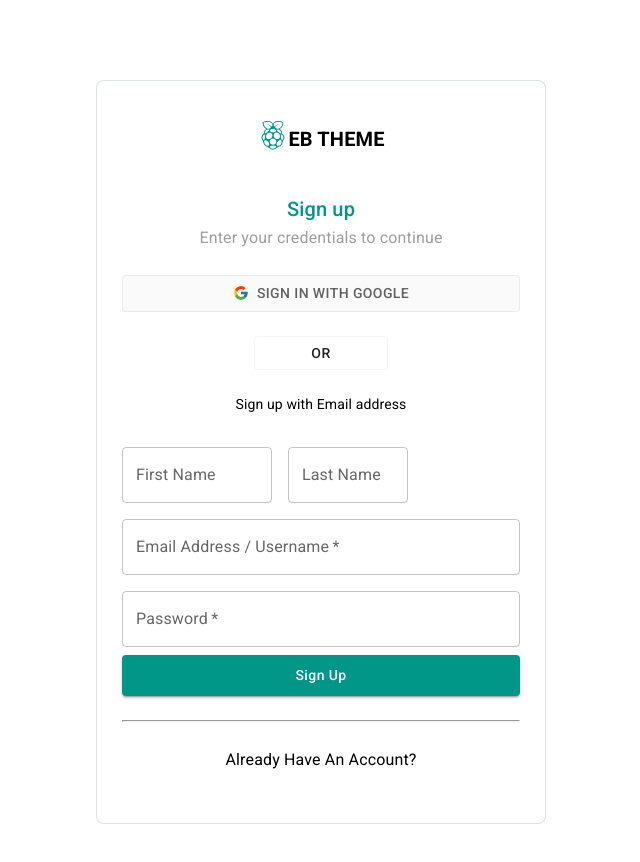
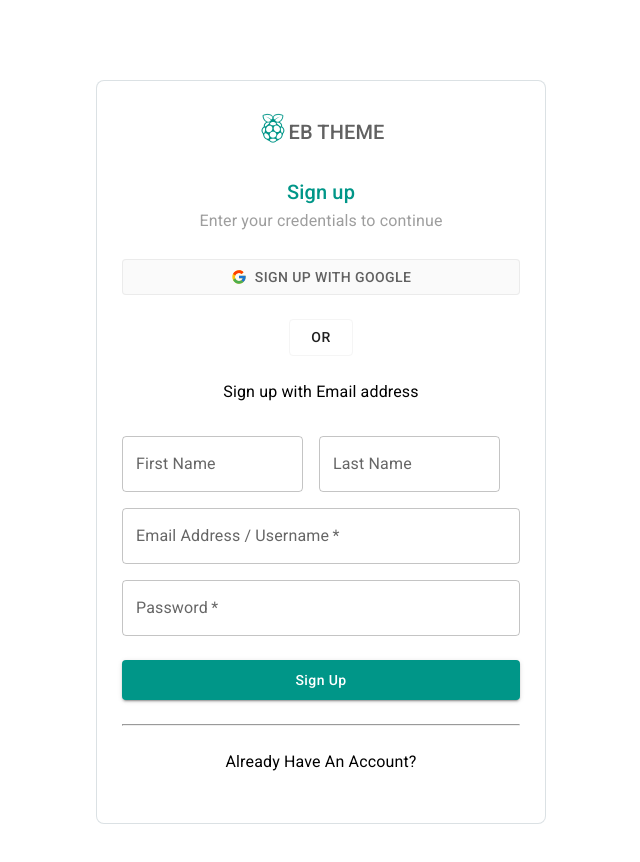
Before and after one commit to buzzracharyeah-rejan/eb_theme, a React (Create React App) app: page /register in a window 1280 px wide. Shown: the top 862 px of the page, without its empty margins (319-959 px from the left). Built offline with nearby package versions, Linux system fonts and the light colour scheme.

Commit message:
made code-refactor for signup, forgot page

```diff
--- a/src/pages/ForgotPassword/ForgotPassword.styles.js
+++ b/src/pages/ForgotPassword/ForgotPassword.styles.js
@@ -1,12 +1,12 @@
 import styled from 'styled-components';
 import {Container,  Typography, Button, TextField, Link } from '@mui/material';
 
-const color = {
+export const color = {
   BLACK: '#000',
   PRIMARY: 'rgb(0, 150, 136)',
 };
 
-const font = {
+export const font = {
   weight: {
     LIGHT: 300,
     NORMAL: 400,
@@ -18,7 +18,7 @@ const font = {
   },
 };
 
-const styles = {
+export const styles = {
   branding: {
     fontWeight: font.weight.BOLDER,
     color: color.BLACK,
@@ -48,14 +48,14 @@ const styles = {
   },
 };
 
-const CustomContainer = styled(Container)`
+export const CustomContainer = styled(Container)`
 position: absolute;
 top: 50%;
 left: 50%;
 transform: translate(-50%, -50%);
 `;
 
-const Wrapper = styled.div`
+export const Wrapper = styled.div`
   background-color: rgb(255, 255, 255);
   color: rgb(97, 97, 97);
   transition: box-shadow 300ms cubic-bezier(0.4, 0, 0.2, 1) 0ms;
@@ -72,14 +72,14 @@ const Wrapper = styled.div`
   height: 45vh;
 `;
 
-const Icon = styled.span`
+export const Icon = styled.span`
   padding: 4px;
   font-size: 1.2rem;
   color: rgb(0, 150, 136);
   font-size: 1.8rem;
 `;
 
-const CustomBox = styled.div`
+export const BoxWrapper = styled.div`
   box-sizing: border-box;
   display: flex;
   flex-flow: column wrap;
@@ -89,7 +89,7 @@ const CustomBox = styled.div`
   margin: 1.5rem 0;
 `;
 
-const HeadingMain = styled(Typography)`
+export const HeadingMain = styled(Typography)`
   font-size: 1.25rem;
   font-weight: 500;
   font-family: Roboto, sans-serif;
@@ -98,7 +98,7 @@ const HeadingMain = styled(Typography)`
   margin-bottom: 1rem !important;
 `;
 
-const HeadingSecondary = styled(Typography)`
+export const HeadingSecondary = styled(Typography)`
   color: rgb(158, 158, 158);
   font-weight: 400;
   font-family: Roboto, sans-serif;
@@ -119,11 +119,11 @@ const CustomButton = styled(Button)`
   border-color: rgba(97, 97, 97, 0.1) !important;
 `;
 
-const CustomTextField = styled(TextField)`
+export const CustomTextField = styled(TextField)`
   margin-bottom: 2rem !important;
   `;
 
-  const CustomLink = styled(Link)`
+  export const CustomLink = styled(Link)`
   text-decoration: none !important;
   font-size: 0.875rem;
   text-transform: capitalize;
@@ -132,19 +132,22 @@ const CustomTextField = styled(TextField)`
   color: ${(props) => props.theme.color || '#000'} !important;
 `;
 
-export {
-  Wrapper,
-  Icon,
-  CustomBox,
-  CustomButton,
-  CustomLink,
-  CustomTextField,
-  styles,
-  color,
-  HeadingMain,
-  HeadingSecondary,
-  CustomContainer,
-};
+
+export const SubmitBtn = styled(Button)`
+  padding: 8px 24px !important;
+  margin-bottom: 1rem !important;
+  text-transform: capitalize !important;
+`;
+
+export const BrandText = styled(Typography)`
+  fontWeight: 600;
+  color: #000,
+  padding: 1rem;
+  cursor: pointer;
+  line-height: 1.334em;
+`;
+
+
 
 // const Wrapper = styled('div')({
 //   backgroundColor: 'rgb(255, 255, 255)',
--- a/src/pages/Login/Login.styles.js
+++ b/src/pages/Login/Login.styles.js
@@ -37,7 +37,7 @@ export const Icon = styled.span`
   font-size: 1.8rem;
 `;
 
-export const CustomBox = styled.div`
+export const BoxWrapper = styled.div`
   display: flex;
   flex-flow: column wrap;
   align-items: center;
@@ -90,7 +90,7 @@ export const CustomLink = styled(Link)`
 
 export const SubmitBtn = styled(Button)`
   padding: 8px 24px !important;
-  margin-bottom: 1rem !important;
+  margin: 1rem 0 !important;
   text-transform: capitalize !important;
 `;
 
--- a/src/pages/Signup/Signup.styles.js
+++ b/src/pages/Signup/Signup.styles.js
@@ -1,54 +1,7 @@
 import styled from 'styled-components';
 import {Typography, Button, TextField, Link } from '@mui/material';
 
-const color = {
-  BLACK: '#000',
-  PRIMARY: 'rgb(0, 150, 136)',
-};
-
-const font = {
-  weight: {
-    LIGHT: 300,
-    NORMAL: 400,
-    BOLD: 500,
-    BOLDER: 600,
-  },
-  fontFamily: {
-    ROBOTO: 'Roboto sans-serif',
-  },
-};
-
-const styles = {
-  branding: {
-    fontWeight: font.weight.BOLDER,
-    color: color.BLACK,
-    padding: '1rem',
-    cursor: 'pointer',
-    lineHeight: '1.334em',
-  },
-  headingMain: {
-    margin: 'auto',
-    lineHeight: '1.35em',
-    color: color.PRIMARY,
-    fontWeight: font.weight.BOLDER,
-  },
-  ORButton: {
-    padding: '4px 56px',
-    borderColor: 'rgb(245,245,245)!important',
-    color: 'rgb(33,33,33)!important',
-    lineHeight: '1.75',
-    minWidth: '64px',
-    fontSize: '0.875rem',
-  },
-  SubmitButton: {
-    padding: '8px 24px',
-    lineHeight: '1.75em',
-    marginBottom: '1rem',
-    textTransform: 'capitalize'
-  },
-};
-
-const Wrapper = styled.div`
+export const Wrapper = styled.div`
   background-color: rgb(255, 255, 255);
   color: rgb(97, 97, 97);
   transition: box-shadow 300ms cubic-bezier(0.4, 0, 0.2, 1) 0ms;
@@ -62,26 +15,24 @@ const Wrapper = styled.div`
   min-width: 450px;
   width: 26vw;
   min-height: 75vh;
-`;
+  `;
 
-const Icon = styled.span`
+export const Icon = styled.span`
   padding: 4px;
   font-size: 1.2rem;
   color: rgb(0, 150, 136);
   font-size: 1.8rem;
 `;
 
-const CustomBox = styled.div`
-  box-sizing: border-box;
+export const BoxWrapper = styled.div`
   display: flex;
   flex-flow: column wrap;
-  width: 100%;
   align-items: center;
   justify-content: center;
   margin: 1.5rem 0;
 `;
 
-const HeadingMain = styled(Typography)`
+export const HeadingMain = styled(Typography)`
   margin: 0 0 0.35em;
   font-size: 1.25rem;
   font-weight: 500;
@@ -90,7 +41,7 @@ const HeadingMain = styled(Typography)`
   color: rgb(0, 150, 136);
 `;
 
-const HeadingSecondary = styled(Typography)`
+export const HeadingSecondary = styled(Typography)`
   margin: 0px;
   color: rgb(158, 158, 158);
   font-weight: 400;
@@ -100,7 +51,7 @@ const HeadingSecondary = styled(Typography)`
   text-align: center;
 `;
 
-const CustomButton = styled(Button)`
+export const CustomButton = styled(Button)`
   background-color: rgb(250, 250, 250) !important;
   color: rgb(97, 97, 97) !important;
   line-height: 1.75;
@@ -111,41 +62,44 @@ const CustomButton = styled(Button)`
   border-color: rgba(97, 97, 97, 0.1) !important;
 `;
 
-const CustomTextField = styled(TextField)`
+export const CustomTextField = styled(TextField)`
   margin: 8px 0 !important;
 `;
 
-const CustomLink = styled(Link)`
+export const CustomLink = styled(Link)`
   text-decoration: none !important;
   font-size: 0.875rem;
   text-transform: capitalize;
-  padding: 2px 5px;
   font-weight: 500;
   color: ${(props) => props.theme.color || '#000'} !important;
 `;
 
+export const BrandText = styled(Typography)`
+  fontWeight: 600;
+  color: #000,
+  padding: 1rem;
+  cursor: pointer;
+  line-height: 1.334em;
+`;
+
+export const DisabledBtn = styled(Button)`
+  padding: 4px 56px;
+  border-color: rgb(245, 245, 245) !important;
+  color: rgb(33, 33, 33) !important;
+  line-height: 1.75em;
+  min-width: 64px;
+  font-size: 0.875rem;
+`;
 
 
-
-export {Wrapper, Icon, CustomBox, CustomButton, CustomLink, CustomTextField, styles, color, HeadingMain, HeadingSecondary}
+export const HelperText = styled(Typography)`
+  color: rgb(0, 0, 0);
+  font-size: 0.875rem;
+`;
 
 
-
-// const Wrapper = styled('div')({
-//   backgroundColor: 'rgb(255, 255, 255)',
-//   color: 'rgb(97, 97, 97)',
-//   transition: 'box-shadow 300ms cubic-bezier(0.4, 0, 0.2, 1) 0ms',
-//   boxShadow: 'none',
-//   backgroundImage: 'none',
-//   borderRadius: '8px',
-//   overflow: 'hidden',
-//   border: '1px solid rgba(176, 190, 197, 0.46)',
-//   padding: '28px',
-//   margin: '3rem',
-// });
-
-// const Icon = styled('span')({
-//   padding: '4px',
-//   fontSize: '1.2rem',
-//   color: 'color: rgb(0, 150, 136)',
-// });
+export const SubmitBtn = styled(Button)`
+  padding: 8px 24px !important;
+  margin: 1rem 0 !important;
+  text-transform: capitalize !important;
+`;
--- a/src/pages/Signup/index.js
+++ b/src/pages/Signup/index.js
@@ -1,5 +1,5 @@
 import React from 'react';
-import { Box, Container, Typography, Button, TextField, Link } from '@mui/material';
+import { Container } from '@mui/material';
 import { Link as RouterLink } from 'react-router-dom';
 
 /* import custom components */
@@ -7,14 +7,16 @@ import { Link as RouterLink } from 'react-router-dom';
 import {
   Wrapper,
   Icon,
-  CustomBox,
+  BoxWrapper,
   CustomButton,
   CustomLink,
   CustomTextField,
-  styles,
-  color,
   HeadingMain,
   HeadingSecondary,
+  BrandText,
+  DisabledBtn,
+  HelperText,
+  SubmitBtn,
 } from './Signup.styles';
 
 const Signup = () => {
@@ -23,18 +25,18 @@ const Signup = () => {
       <Container maxWidth='sm'>
         <Wrapper>
           <>
-            <Typography variant='h6' gutterBottom={true} align='center' sx={styles.branding}>
+            <BrandText variant='h6' gutterBottom={true} align='center'>
               <Icon>
                 <i className='fa-brands fa-raspberry-pi'></i>
               </Icon>
               EB THEME
-            </Typography>
+            </BrandText>
           </>
 
-          <CustomBox>
+          <BoxWrapper>
             <HeadingMain variant='h6'>Sign up</HeadingMain>
             <HeadingSecondary variant='p'>Enter your credentials to continue</HeadingSecondary>
-          </CustomBox>
+          </BoxWrapper>
 
           <CustomButton variant='outlined' fullWidth>
             <img
@@ -44,40 +46,37 @@ const Signup = () => {
               height='16'
               style={{ marginRight: '8px' }}
             />
-            Sign In With Google
+            Sign Up With Google
           </CustomButton>
 
-          <CustomBox>
-            <Button variant='outlined' disabled sx={styles.ORButton}>
+          <BoxWrapper>
+            <DisabledBtn variant='outlined' disabled>
               OR
-            </Button>
-          </CustomBox>
+            </DisabledBtn>
+          </BoxWrapper>
 
-          <CustomBox>
-            <Typography varaint='h6' sx={{ color: 'rgb(0,0,0)', fontSize: '0.875rem' }}>
-              Sign up with Email address
-            </Typography>
-          </CustomBox>
+          <BoxWrapper>
+            <HelperText varaint='h6'>Sign up with Email address</HelperText>
+          </BoxWrapper>
 
           <CustomTextField
               variant='outlined'
               label='First Name'
               type='text'
               sx={{
-              width: '150px',
-              marginRight: '1rem !important'
+                width: 'calc(100% / 2 - 18px)',
+                marginRight: '1rem !important',
               }}
-          ></CustomTextField>
-
+            />
             <CustomTextField
               variant='outlined'
               label='Last Name'
               type='text'
               sx={{
-              width: '120px',
-              marginRight: '1rem !important'
+                width: 'calc(100% / 2 - 18px)',
+                marginRight: '1rem !important',
               }}
-          ></CustomTextField>
+            />
 
           <CustomTextField
             variant='outlined'
@@ -85,7 +84,7 @@ const Signup = () => {
             label='Email Address / Username'
             fullWidth
             type='text'
-          ></CustomTextField>
+          />
 
           <CustomTextField
             variant='outlined'
@@ -94,18 +93,18 @@ const Signup = () => {
             fullWidth
             type='password'
             sx={{ marginBottom: '1rem' }}
-          ></CustomTextField>
+          />
 
-          <Button variant='contained' fullWidth={true} sx={styles.SubmitButton}>
+          <SubmitBtn variant='contained' fullWidth={true}>
             Sign Up
-          </Button>
+          </SubmitBtn>
 
           <hr />
-          <CustomBox>
+          <BoxWrapper>
             <CustomLink component={RouterLink} to='/login'>
               Already have an account?
             </CustomLink>
-          </CustomBox>
+          </BoxWrapper>
         </Wrapper>
       </Container>
     </>
```
Also changed, not shown: src/pages/ForgotPassword/index.js (+13 -14 lines), src/pages/Login/index.js (+11 -11 lines). Lines whose indentation alone changed are shown as unchanged.
